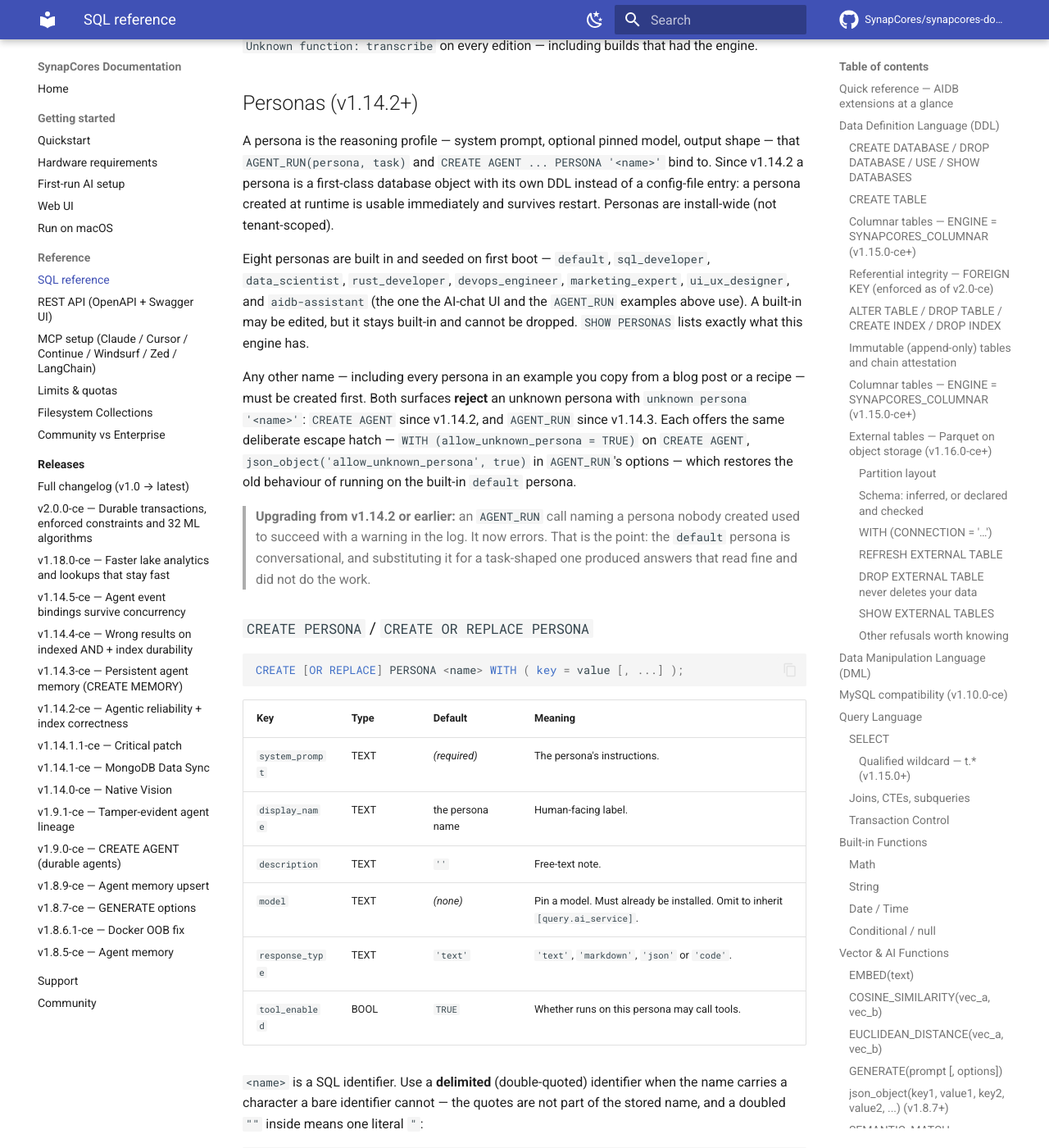
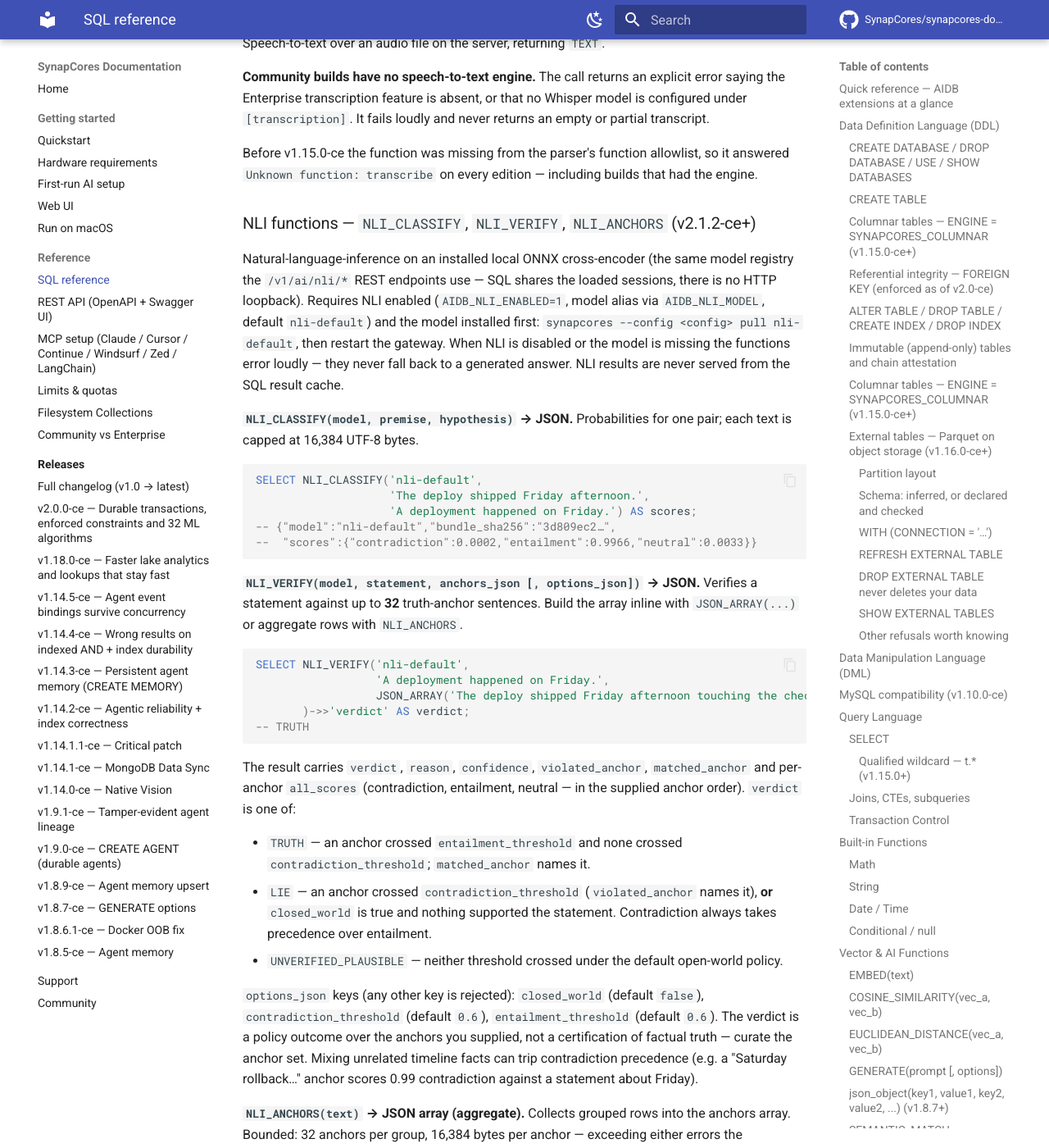
Before and after one commit to SynapCores/synapcores-docs, an MkDocs documentation site: the page built from docs/sql-reference.md, in a window 1280 px wide and 1400 px high, scrolled down 33401 px. Shown: the whole window at 82% size. Built offline with MkDocs 1.6.1 and Material for MkDocs 9.7.7, drawn with Linux system fonts in a browser that asks for light colours; comment, search, counter and statistics services are not loaded; some of the changed text lies outside the part shown.

Commit message:
docs: sync from aidb v2.1.2-ce
Automated sync triggered by release tag push on the engine repo.
Changed: docs/sql-reference.md
Source: mataluis2k/aidb at v2.1.2-ce.

````diff
--- a/docs/sql-reference.md
+++ b/docs/sql-reference.md
@@ -6,7 +6,7 @@
     `AIDB_SQL_MANUAL.md` in the engine repo — **do not edit this
     page directly**; your change will be overwritten on the next release.
 
-    **Last synced from**: `v2.1.1-ce` on 2026-10-11
+    **Last synced from**: `v2.1.2-ce` on 2026-10-12
 
 
 AIDB is an AI-native SQL database with first-class support for vector embeddings, AutoML, Cypher graph queries, and LLM functions. This manual is the authoritative reference for AIDB SQL features (v1.6.0 through v1.6.5.1). Use ONLY features documented here.
@@ -29,6 +29,9 @@ The features below are AIDB-specific extensions that distinguish AIDB SQL from g
 | Predict with AutoML model    | `SELECT AUTOML.PREDICT('model', col1, col2, ...) AS risk FROM t`      |
 | List/describe models         | `SHOW MODELS`, `DESCRIBE MODEL name`                                  |
 | LLM text generation          | `GENERATE(prompt_text [, options_json])` -> TEXT                       |
+| NLI pair classification      | `NLI_CLASSIFY(model, premise, hypothesis)` -> JSON *(v2.1.2-ce+)*     |
+| NLI statement verification   | `NLI_VERIFY(model, statement, anchors_json [, options])` -> JSON *(v2.1.2-ce+)* |
+| NLI evidence aggregate       | `NLI_ANCHORS(text)` in `GROUP BY` -> JSON array *(v2.1.2-ce+)*        |
 | JSON object literal builder  | `json_object(key, val, ...)` -> JSON  *(v1.8.7+)*                       |
 | Native-inference model pull  | `PULL_MODEL('qwen2.5-coder:7b')` -> TEXT (v1.8.0+)                    |
 | Native-inference model list  | `LIST_MODELS()` -> table (v1.8.0+)                                    |
@@ -1522,6 +1525,85 @@ empty or partial transcript.
 Before v1.15.0-ce the function was missing from the parser's function allowlist,
 so it answered `Unknown function: transcribe` on every edition — including builds
 that had the engine.
+
+### NLI functions — `NLI_CLASSIFY`, `NLI_VERIFY`, `NLI_ANCHORS` (v2.1.2-ce+)
+
+Natural-language-inference on an installed local ONNX cross-encoder (the same
+model registry the `/v1/ai/nli/*` REST endpoints use — SQL shares the loaded
+sessions, there is no HTTP loopback). Requires NLI enabled
+(`AIDB_NLI_ENABLED=1`, model alias via `AIDB_NLI_MODEL`, default `nli-default`)
+and the model installed first: `synapcores --config <config> pull nli-default`,
+then restart the gateway. When NLI is disabled or the model is missing the
+functions error loudly — they never fall back to a generated answer. NLI
+results are never served from the SQL result cache.
+
+**`NLI_CLASSIFY(model, premise, hypothesis)` → JSON.** Probabilities for one
+pair; each text is capped at 16,384 UTF-8 bytes.
+
+```sql
+SELECT NLI_CLASSIFY('nli-default',
+                    'The deploy shipped Friday afternoon.',
+                    'A deployment happened on Friday.') AS scores;
+-- {"model":"nli-default","bundle_sha256":"3d809ec2…",
+--  "scores":{"contradiction":0.0002,"entailment":0.9966,"neutral":0.0033}}
+```
+
+**`NLI_VERIFY(model, statement, anchors_json [, options_json])` → JSON.**
+Verifies a statement against up to **32** truth-anchor sentences. Build the
+array inline with `JSON_ARRAY(...)` or aggregate rows with `NLI_ANCHORS`.
+
+```sql
+SELECT NLI_VERIFY('nli-default',
+                  'A deployment happened on Friday.',
+                  JSON_ARRAY('The deploy shipped Friday afternoon touching the checkout service.')
+       )->>'verdict' AS verdict;
+-- TRUTH
+```
+
+The result carries `verdict`, `reason`, `confidence`, `violated_anchor`,
+`matched_anchor` and per-anchor `all_scores` (contradiction, entailment,
+neutral — in the supplied anchor order). `verdict` is one of:
+
+* `TRUTH` — an anchor crossed `entailment_threshold` and none crossed
+  `contradiction_threshold`; `matched_anchor` names it.
+* `LIE` — an anchor crossed `contradiction_threshold` (`violated_anchor`
+  names it), **or** `closed_world` is true and nothing supported the
+  statement. Contradiction always takes precedence over entailment.
+* `UNVERIFIED_PLAUSIBLE` — neither threshold crossed under the default
+  open-world policy.
+
+`options_json` keys (any other key is rejected): `closed_world` (default
+`false`), `contradiction_threshold` (default `0.6`), `entailment_threshold`
+(default `0.6`). The verdict is a policy outcome over the anchors you
+supplied, not a certification of factual truth — curate the anchor set.
+Mixing unrelated timeline facts can trip contradiction precedence (e.g. a
+"Saturday rollback…" anchor scores 0.99 contradiction against a statement
+about Friday).
+
+**`NLI_ANCHORS(text)` → JSON array (aggregate).** Collects grouped rows into
+the anchors array. Bounded: 32 anchors per group, 16,384 bytes per anchor —
+exceeding either errors the statement. Exactly one text expression;
+`DISTINCT`, `FILTER`, `ORDER BY`, `OVER` and NULL-treatment modifiers are
+rejected (anchor order is deterministic). Works in `GROUP BY`, CTEs and
+`INSERT ... SELECT`.
+
+```sql
+CREATE TABLE claim_evidence (claim_id INT, anchor_text TEXT);
+INSERT INTO claim_evidence VALUES
+  (1, 'The deploy shipped Friday afternoon touching the checkout service.'),
+  (1, 'Release notes dated Friday list the checkout service deployment.');
+
+SELECT claim_id,
+       NLI_VERIFY('nli-default',
+                  'A deployment happened on Friday.',
+                  NLI_ANCHORS(anchor_text))->>'verdict' AS verdict
+  FROM claim_evidence
+ GROUP BY claim_id;
+-- 1 | TRUTH
+```
+
+Like every AI function, NLI functions cannot sit directly in `ORDER BY` —
+alias the value and sort by the alias.
 
 ## Personas (v1.14.2+)
 
````
